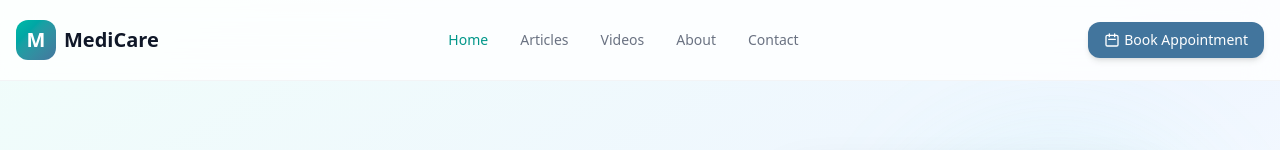
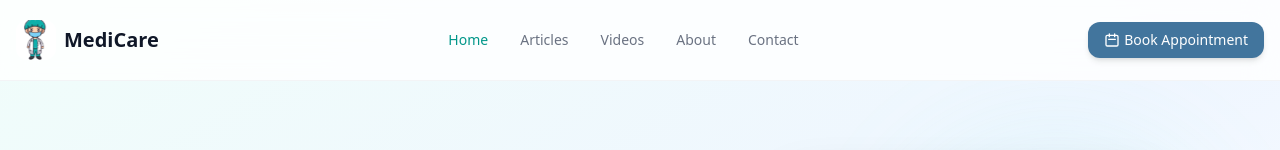
Before and after one commit to Eman-Elharery/Health-Care, an Angular app: page / in a window 1280 px wide. Shown: the top 150 px of the page. Built offline with nearby package versions, Linux system fonts and the light colour scheme.

Commit message:
update logo

```diff
--- a/src/app/features/components/header/header.component.html
+++ b/src/app/features/components/header/header.component.html
@@ -3,9 +3,9 @@
     <div class="flex items-center justify-between h-16 md:h-20">
 
       <a routerLink="/" class="flex items-center gap-2">
-        <div class="w-10 h-10 rounded-xl bg-gradient-to-br from-teal-500 to-[#42759d] flex items-center justify-center">
-          <span class="text-white font-bold text-xl">M</span>
-        </div>
+       <img src="assets/images/MyIcon.png"
+     alt="logo"
+     class="w-10 h-10 rounded-xl object-cover">
         <span class="text-xl font-semibold text-gray-900">MediCare</span>
       </a>
 
```
